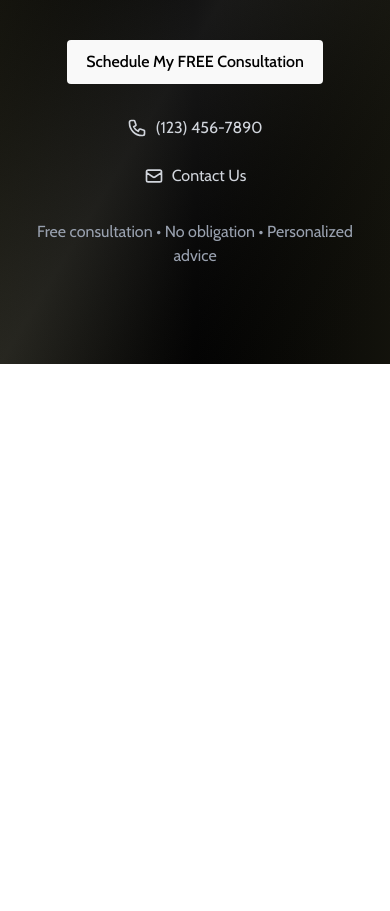
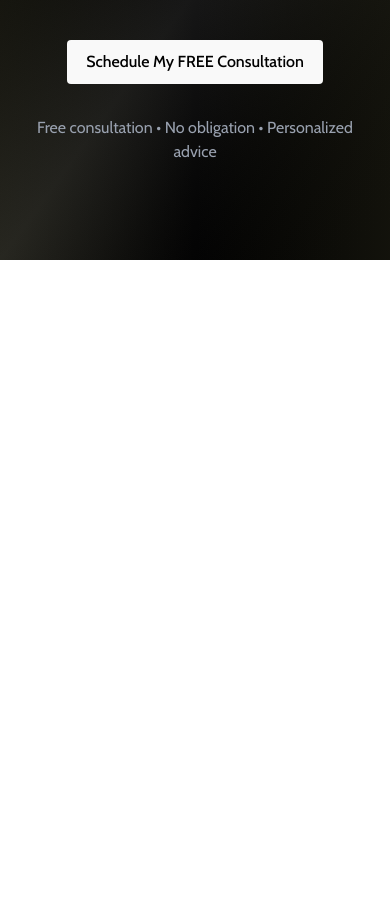
Before and after one commit to nishpaths/infygrow-website, a React (Vite) app: page / in a window 390 px wide. Shown: the part 5688-6599 px from the top of the page. Built offline with nearby package versions, Linux system fonts and the light colour scheme.

Commit message:
Remove phone number and contact link section from Home page

```diff
--- a/src/pages/Home.jsx
+++ b/src/pages/Home.jsx
@@ -589,30 +589,6 @@
               </Link>
             </motion.div>
 
-            <motion.div
-              variants={fadeInUp}
-              className="flex flex-col sm:flex-row gap-6 justify-center items-center text-gray-300"
-            >
-              <a
-                href="tel:+1234567890"
-                className="flex items-center gap-2 hover:text-[#bab675] transition-colors font-cabin"
-              >
-                <svg className="w-5 h-5" fill="none" stroke="currentColor" viewBox="0 0 24 24">
-                  <path strokeLinecap="round" strokeLinejoin="round" strokeWidth={2} d="M3 5a2 2 0 012-2h3.28a1 1 0 01.948.684l1.498 4.493a1 1 0 01-.502 1.21l-2.257 1.13a11.042 11.042 0 005.516 5.516l1.13-2.257a1 1 0 011.21-.502l4.493 1.498a1 1 0 01.684.949V19a2 2 0 01-2 2h-1C9.716 21 3 14.284 3 6V5z" />
-                </svg>
-                <span>(123) 456-7890</span>
-              </a>
-              <Link
-                to="/contact"
-                className="flex items-center gap-2 hover:text-[#bab675] transition-colors font-cabin"
-              >
-                <svg className="w-5 h-5" fill="none" stroke="currentColor" viewBox="0 0 24 24">
-                  <path strokeLinecap="round" strokeLinejoin="round" strokeWidth={2} d="M3 8l7.89 5.26a2 2 0 002.22 0L21 8M5 19h14a2 2 0 002-2V7a2 2 0 00-2-2H5a2 2 0 00-2 2v10a2 2 0 002 2z" />
-                </svg>
-                <span>Contact Us</span>
-              </Link>
-            </motion.div>
-
             <motion.p
               variants={fadeInUp}
               className="text-gray-400 mt-8 font-cabin"
```
